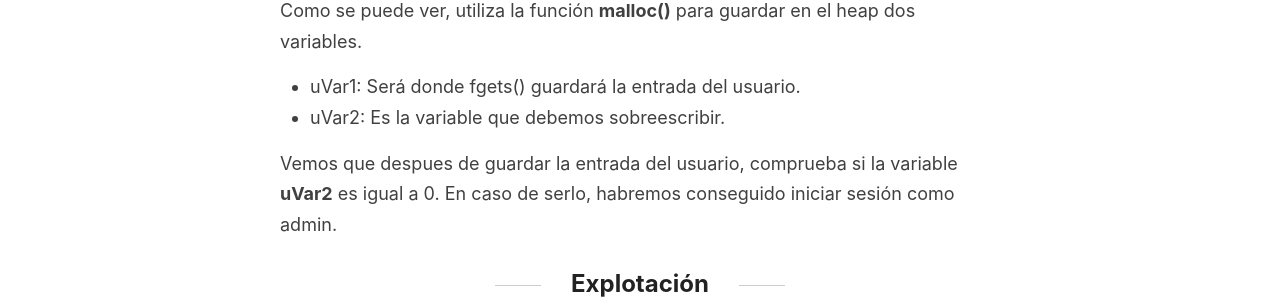
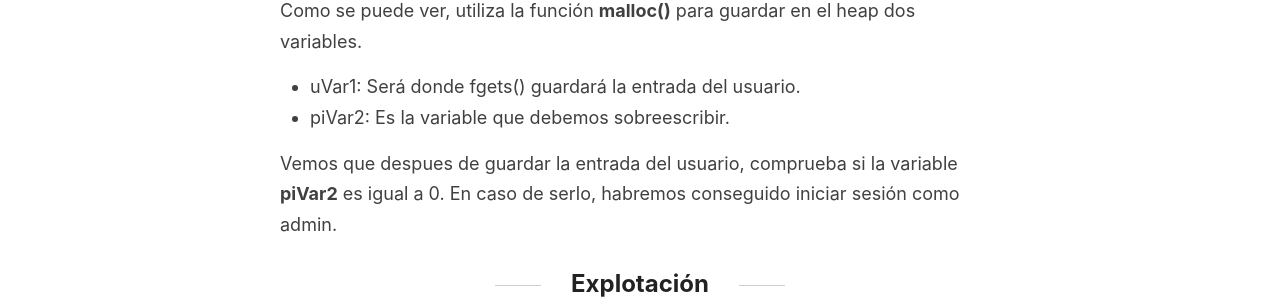
Before and after one commit to 0xH3rshel/0xH3rshel.github.io, a Jekyll site: the page built from _posts/2023-08-29-crackmes-simple_overflow.md, in a window 1280 px wide and 1400 px high, scrolled down 2008 px. Shown: the part 153-453 px from the top of the window. Built offline with Jekyll 4.4.1, drawn with Linux system fonts in a browser that asks for light colours; some of the changed text lies outside the part shown.

Commit message:
trycrackme crackmes

```diff
--- a/_posts/2023-08-29-crackmes-simple_overflow.md
+++ b/_posts/2023-08-29-crackmes-simple_overflow.md
@@ -34,9 +34,9 @@ He utilizado **Cutter** para decompilar esta función.
 Como se puede ver, utiliza la función **malloc()** para guardar en el heap dos variables.
 
 - uVar1: Será donde fgets() guardará la entrada del usuario.
-- uVar2: Es la variable que debemos sobreescribir.
+- piVar2: Es la variable que debemos sobreescribir.
 
-Vemos que despues de guardar la entrada del usuario, comprueba si la variable **uVar2** es igual a 0. En caso de serlo, habremos conseguido iniciar sesión como admin.
+Vemos que despues de guardar la entrada del usuario, comprueba si la variable **piVar2** es igual a 0. En caso de serlo, habremos conseguido iniciar sesión como admin.
 
 ## Explotación
 
@@ -52,13 +52,13 @@ A continuación, ejecuto el programa y le paso una entrada cualquiera.
 
 ![img](/imgs/write-ups/crackmes/simple-overflow/simple_overflow_5.png)
 
-Como se puede ver en la imágen anterior, hay una distancia de 32 bytes entre el valor iniciar de **uVar2** (01) y la entrada del usuario.
+Como se puede ver en la imágen anterior, hay una distancia de 32 bytes entre el valor iniciar de **piVar2** (01) y la entrada del usuario.
 
 ### fgets()
 
 La función que se utiliza para leer la entrada del usuario es **fgets()**, la cual leerá hasta que encuentre un salto de linea (\x0A). Por lo que será necesario mandarlo al final del exploit.
 
-### uVar2
+### piVar2
 
 Esta variable es de tipo **int32_t** por lo que al menos necesitaremos 4 bytes contiguos de 0 (\x00).
 
@@ -73,7 +73,7 @@ elf = ELF("./simple_overflow")
 p = process(elf.path)
 
 payload  =  b"0" * 32       # Padding
-payload +=  b"\x00" * 4     # Override uVar2
+payload +=  b"\x00" * 4     # Override piVar2
 payload +=  b"\x0a"         # EOL
 
 p.send(payload)
```
Also changed, not shown: _posts/2023-08-31-crackmes-trycrackme.md (added, +72 -0 lines), imgs/write-ups/crackmes/trycrackme/trycrackme.png (added), imgs/write-ups/crackmes/trycrackme/trycrackme_1.png (added), imgs/write-ups/crackmes/trycrackme/trycrackme_2.png (added), imgs/write-ups/crackmes/trycrackme/trycrackme_3.png (added), imgs/write-ups/crackmes/trycrackme/trycrackme_4.png (added), imgs/write-ups/crackmes/trycrackme/trycrackme_5.png (added), imgs/write-ups/crackmes/trycrackme/trycrackme_6.png (added), imgs/write-ups/crackmes/trycrackme/trycrackme_7.png (added), imgs/write-ups/crackmes/trycrackme/trycrackme_8.png (added), imgs/write-ups/crackmes/trycrackme/trycrackme_9.png (added).
